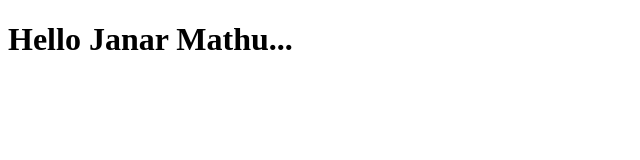
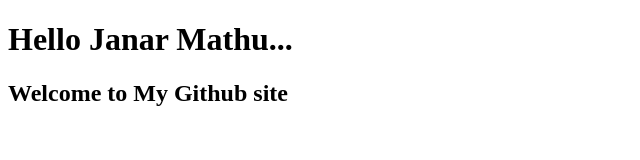
Before and after one commit to Janar15/janar-mathu, a plain HTML site: page site/index.html in a window 1280 px wide. Shown: the whole page, without its empty margins (0-640 px from the left). Drawn offline with Linux system fonts and the light colour scheme.

Commit message:
Small addition to our page content.

```diff
--- a/site/index.html
+++ b/site/index.html
@@ -5,5 +5,6 @@
 </head>
 <body>
 <h1>Hello Janar Mathu...</h1>
+<h2>Welcome to My Github site</h2>
 </body>
 </html>
```
